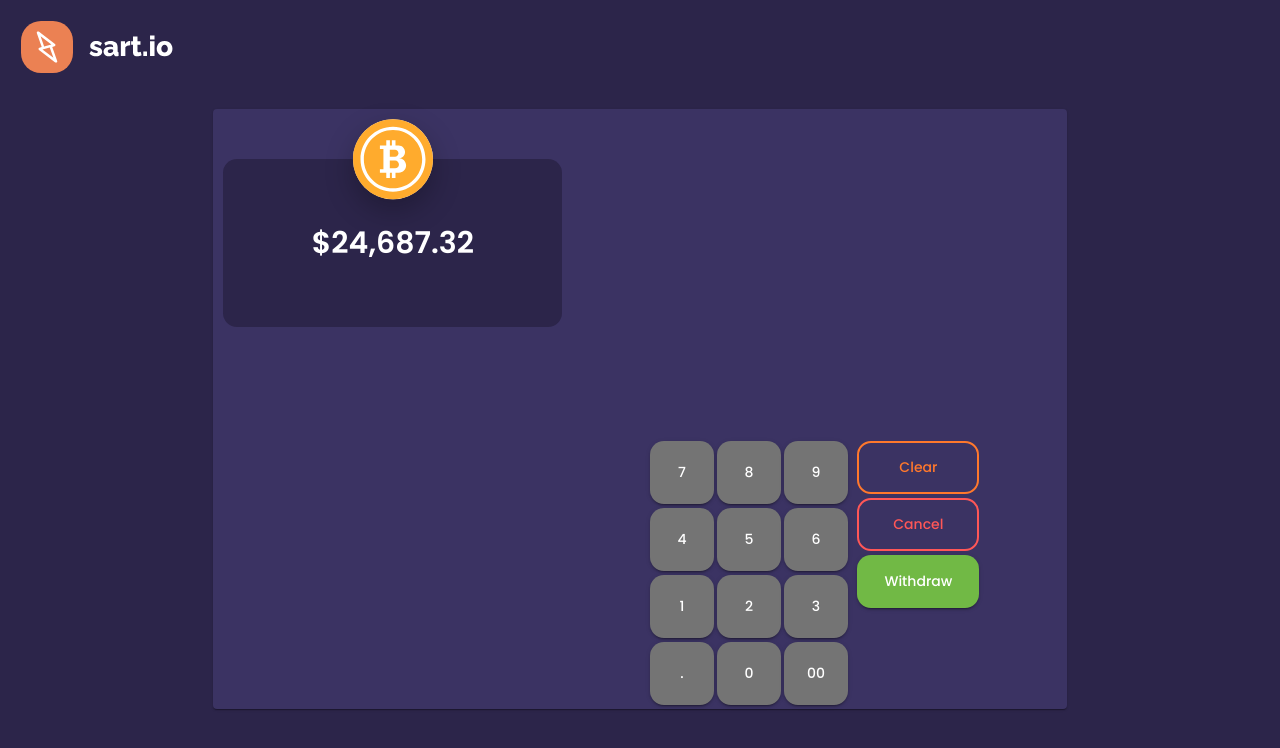
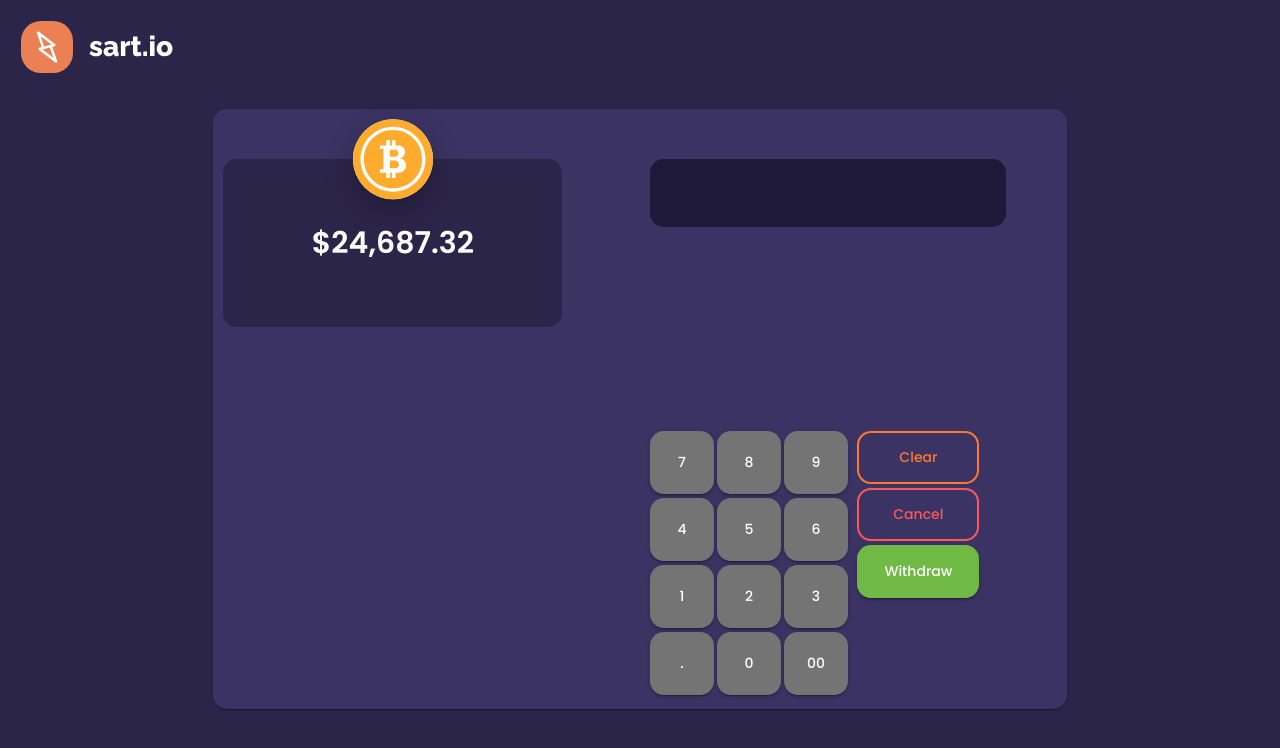
Before and after one commit to sartios/coin-cash-atm, a React (Create React App) app: page / in a window 1280 px wide. Shown: the top 748 px of the page. Built offline with nearby package versions, Linux system fonts and the light colour scheme.

Commit message:
feat(atm): input

```diff
--- a/src/App.tsx
+++ b/src/App.tsx
@@ -4,7 +4,7 @@ import { CssBaseline, Paper, Grid, makeStyles } from '@material-ui/core';
 
 import { ReactComponent as Logo } from './assets/logo.svg';
 
-import { NumPad, WalletBalance } from './components';
+import { NumPad, WalletBalance, Input } from './components';
 
 const useStyles = makeStyles({
   container: {
@@ -15,12 +15,16 @@ const useStyles = makeStyles({
     paddingBottom: 10
   },
   paper: {
-    height: 600
+    height: 600,
+    borderRadius: 14
   },
   numPad: {
     height: '100%',
     display: 'flex',
-    alignItems: 'flex-end'
+    justifyContent: 'space-between',
+    flexDirection: 'column',
+    paddingTop: 50,
+    paddingBottom: 10
   },
   balance: { height: '100%', display: 'flex', marginTop: 50, marginLeft: 10 }
 });
@@ -43,6 +47,7 @@ function App() {
                 <WalletBalance value={24687.32} />
               </Grid>
               <Grid item xs={5} className={classes.numPad}>
+                <Input maxBalance={24687.32} error={false} />
                 <NumPad />
               </Grid>
             </Grid>
--- /dev/null
+++ b/src/components/Input/Input.tsx
@@ -0,0 +1,49 @@
+import React from 'react';
+import cn from 'classnames';
+
+import { makeStyles } from '@material-ui/core';
+
+const useStyles = makeStyles({
+  root: {
+    height: 68,
+    borderRadius: 14,
+    border: 'none',
+    background: '#1E1839',
+    color: '#71B945',
+    fontSize: 16,
+    textAlign: 'center',
+    outline: 'none',
+    '&::-webkit-outer-spin-button': {
+      '-webkit-appearance': 'none',
+      margin: 0
+    },
+    '&::-webkit-inner-spin-button': {
+      '-webkit-appearance': 'none',
+      margin: 0
+    }
+  },
+  error: {
+    color: '#FF5757'
+  }
+});
+
+interface Props {
+  maxBalance: number;
+  error: boolean;
+}
+
+const Input = ({ maxBalance, error }: Props) => {
+  const classes = useStyles();
+  return (
+    <input
+      type="number"
+      className={cn(classes.root, { [classes.error]: error })}
+      autoFocus
+      min={0}
+      max={maxBalance}
+      pattern="^\d*(\.\d{0,2})?$"
+    />
+  );
+};
+
+export default Input;
--- /dev/null
+++ b/src/components/Input/index.ts
@@ -0,0 +1 @@
+export { default as Input } from './Input';
--- a/src/components/index.ts
+++ b/src/components/index.ts
@@ -1,3 +1,4 @@
 export * from './Button';
 export * from './NumPad';
 export * from './WalletBalance';
+export * from './Input';
```
